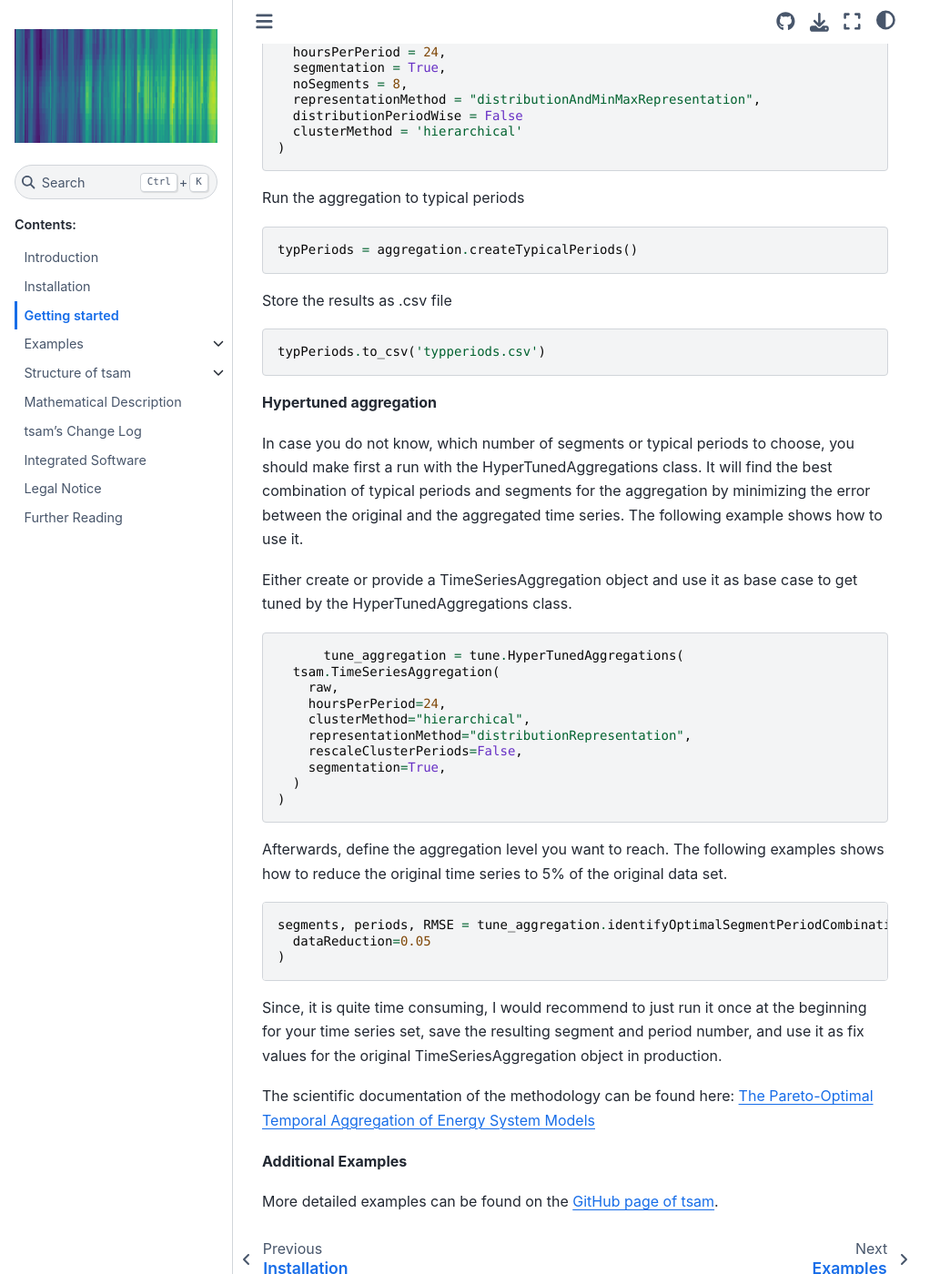
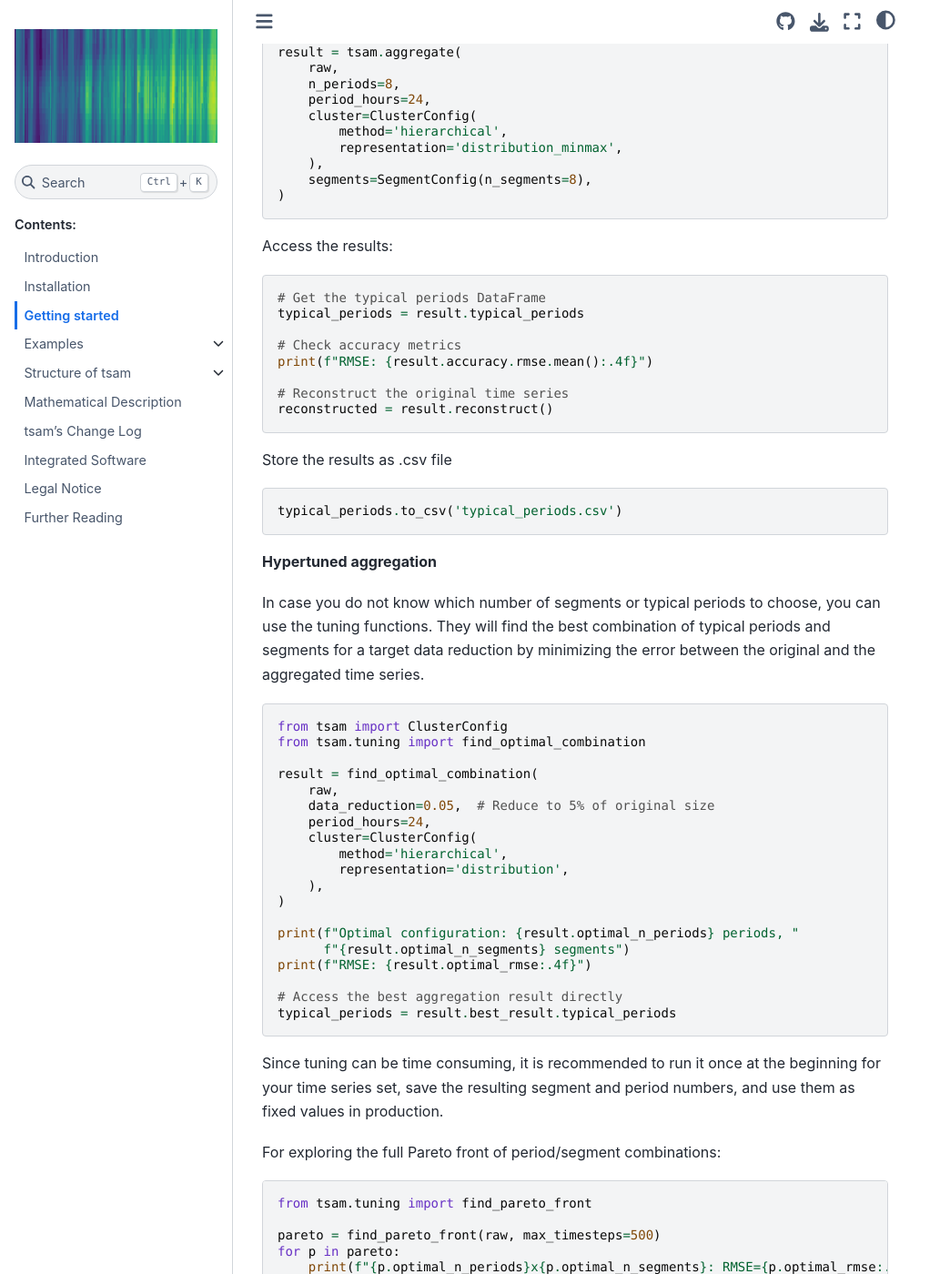
Before and after one commit to FZJ-IEK3-VSA/tsam, a Sphinx documentation site: the page built from docs/source/gettingStartedDoc.rst, in a window 1280 px wide and 1400 px high, scrolled down 496 px. Shown: the whole window at 91% size, without its empty margins (0-1044 px from the left). Built offline with Sphinx 7.4.7 and the Sphinx Book theme 1.1.4, drawn with Linux system fonts in a browser that asks for light colours; formulas are drawn with MathJax 3; some of the changed text lies outside the part shown.

```diff
--- a/docs/source/gettingStartedDoc.rst
+++ b/docs/source/gettingStartedDoc.rst
@@ -6,80 +6,118 @@ Getting started
 
 **Basic Workflow**
 
-A small example how tsam can be used is decribed as follows
+A small example how tsam can be used is described as follows:
 
 .. code-block:: python
 
    import pandas as pd
-   import tsam.timeseriesaggregation as tsam
+   import tsam
 
 Read in the time series data set with pandas
 
 .. code-block:: python
 
-   raw = pd.read_csv('testdata.csv', index_col = 0)
+   raw = pd.read_csv('testdata.csv', index_col=0, parse_dates=True)
 
-Initialize an aggregation object and define the number of typical periods, the length of a single period, the aggregation method
+Run the aggregation using the new function-based API. Specify the number of typical periods, period length, and optionally configure clustering and segmentation:
 
 .. code-block:: python
 
-  aggregation = tsam.TimeSeriesAggregation(raw,
-    noTypicalPeriods = 8,
-    hoursPerPeriod = 24,
-    segmentation = True,
-    noSegments = 8,
-    representationMethod = "distributionAndMinMaxRepresentation",
-    distributionPeriodWise = False
-    clusterMethod = 'hierarchical'
-  )
+   from tsam import aggregate, ClusterConfig, SegmentConfig
 
-Run the aggregation to typical periods
+   result = tsam.aggregate(
+       raw,
+       n_periods=8,
+       period_hours=24,
+       cluster=ClusterConfig(
+           method='hierarchical',
+           representation='distribution_minmax',
+       ),
+       segments=SegmentConfig(n_segments=8),
+   )
+
+Access the results:
 
 .. code-block:: python
 
-   typPeriods = aggregation.createTypicalPeriods()
+   # Get the typical periods DataFrame
+   typical_periods = result.typical_periods
+
+   # Check accuracy metrics
+   print(f"RMSE: {result.accuracy.rmse.mean():.4f}")
+
+   # Reconstruct the original time series
+   reconstructed = result.reconstruct()
 
 Store the results as .csv file
 
 .. code-block:: python
 
-   typPeriods.to_csv('typperiods.csv')
+   typical_periods.to_csv('typical_periods.csv')
 
 
 **Hypertuned aggregation**
 
-In case you do not know, which number of segments or typical periods to choose, you should make first a run with the HyperTunedAggregations class. It will find the best combination of typical periods and segments for the aggregation by minimizing the error between the original and the aggregated time series. The following example shows how to use it.
-
-
-Either create or provide a TimeSeriesAggregation object and use it as base case to get tuned by the HyperTunedAggregations class.
+In case you do not know which number of segments or typical periods to choose, you can use the tuning functions. They will find the best combination of typical periods and segments for a target data reduction by minimizing the error between the original and the aggregated time series.
 
 .. code-block:: python
 
-	tune_aggregation = tune.HyperTunedAggregations(
-    tsam.TimeSeriesAggregation(
-      raw,
-      hoursPerPeriod=24,
-      clusterMethod="hierarchical",
-      representationMethod="distributionRepresentation",
-      rescaleClusterPeriods=False,
-      segmentation=True,
-    )
-  )
+   from tsam import ClusterConfig
+   from tsam.tuning import find_optimal_combination
 
-Afterwards, define the aggregation level you want to reach. The following examples shows how to reduce the original time series to 5% of the original data set.
+   result = find_optimal_combination(
+       raw,
+       data_reduction=0.05,  # Reduce to 5% of original size
+       period_hours=24,
+       cluster=ClusterConfig(
+           method='hierarchical',
+           representation='distribution',
+       ),
+   )
+
+   print(f"Optimal configuration: {result.optimal_n_periods} periods, "
+         f"{result.optimal_n_segments} segments")
+   print(f"RMSE: {result.optimal_rmse:.4f}")
+
+   # Access the best aggregation result directly
+   typical_periods = result.best_result.typical_periods
+
+Since tuning can be time consuming, it is recommended to run it once at the beginning for your time series set, save the resulting segment and period numbers, and use them as fixed values in production.
+
+For exploring the full Pareto front of period/segment combinations:
 
 .. code-block:: python
 
-  segments, periods, RMSE = tune_aggregation.identifyOptimalSegmentPeriodCombination(
-    dataReduction=0.05
-  )
+   from tsam.tuning import find_pareto_front
 
-
-Since, it is quite time consuming, I would recommend to just run it once at the beginning for your time series set, save the resulting segment and period number, and use it as fix values for the original TimeSeriesAggregation object in production.
+   pareto = find_pareto_front(raw, max_timesteps=500)
+   for p in pareto:
+       print(f"{p.optimal_n_periods}x{p.optimal_n_segments}: RMSE={p.optimal_rmse:.4f}")
 
 The scientific documentation of the methodology can be found here:
 `The Pareto-Optimal Temporal Aggregation of Energy System Models <https://www.sciencedirect.com/science/article/abs/pii/S0306261922004342>`_
 
+
+**Legacy API**
+
+The class-based API is still available for backward compatibility:
+
+.. code-block:: python
+
+   import tsam.timeseriesaggregation as tsam_legacy
+
+   aggregation = tsam_legacy.TimeSeriesAggregation(
+       raw,
+       noTypicalPeriods=8,
+       hoursPerPeriod=24,
+       segmentation=True,
+       noSegments=8,
+       representationMethod="distributionAndMinMaxRepresentation",
+       clusterMethod='hierarchical'
+   )
+   typical_periods = aggregation.createTypicalPeriods()
+
+
 **Additional Examples**
 
 More detailed examples can be found on the `GitHub page of tsam <https://github.com/FZJ-IEK3-VSA/tsam>`_.
```
Also changed, not shown: README.md (+43 -18 lines), docs/source/timeseriesaggregationDoc.rst (+43 -5 lines).
